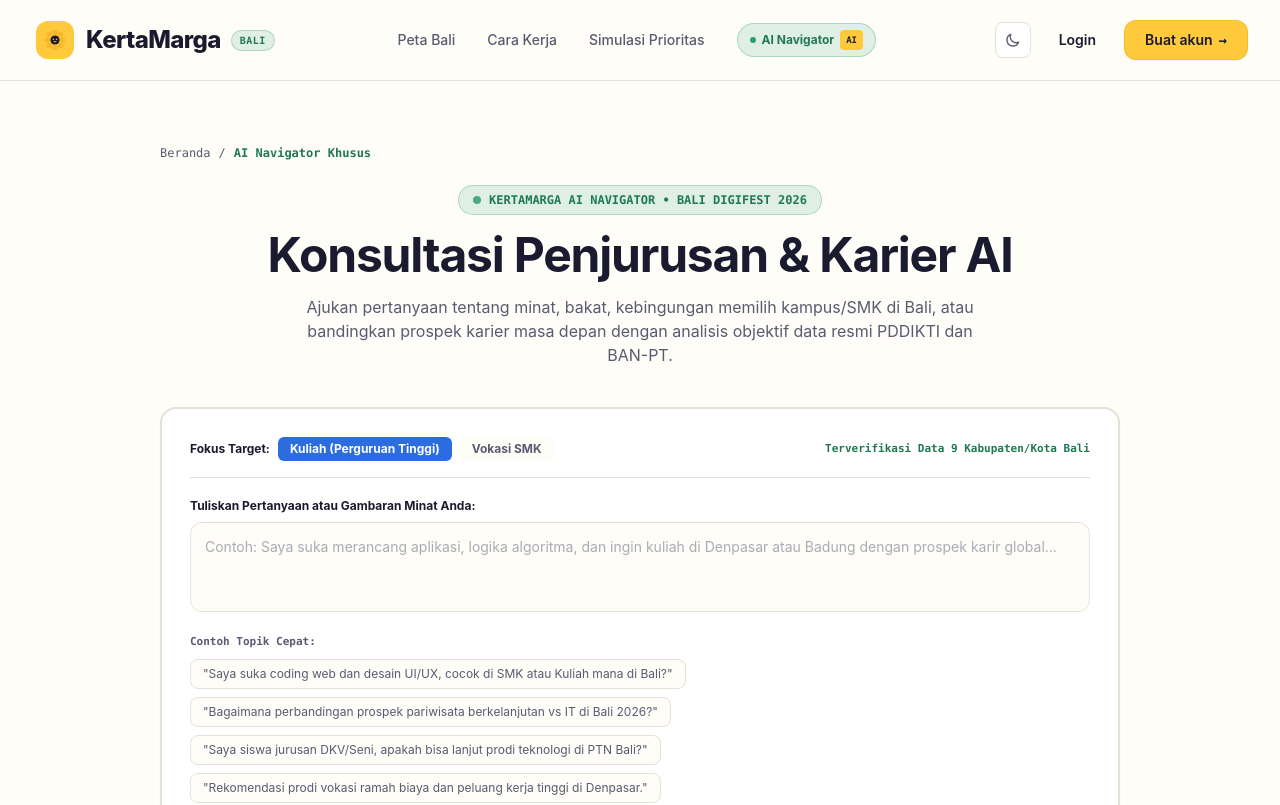
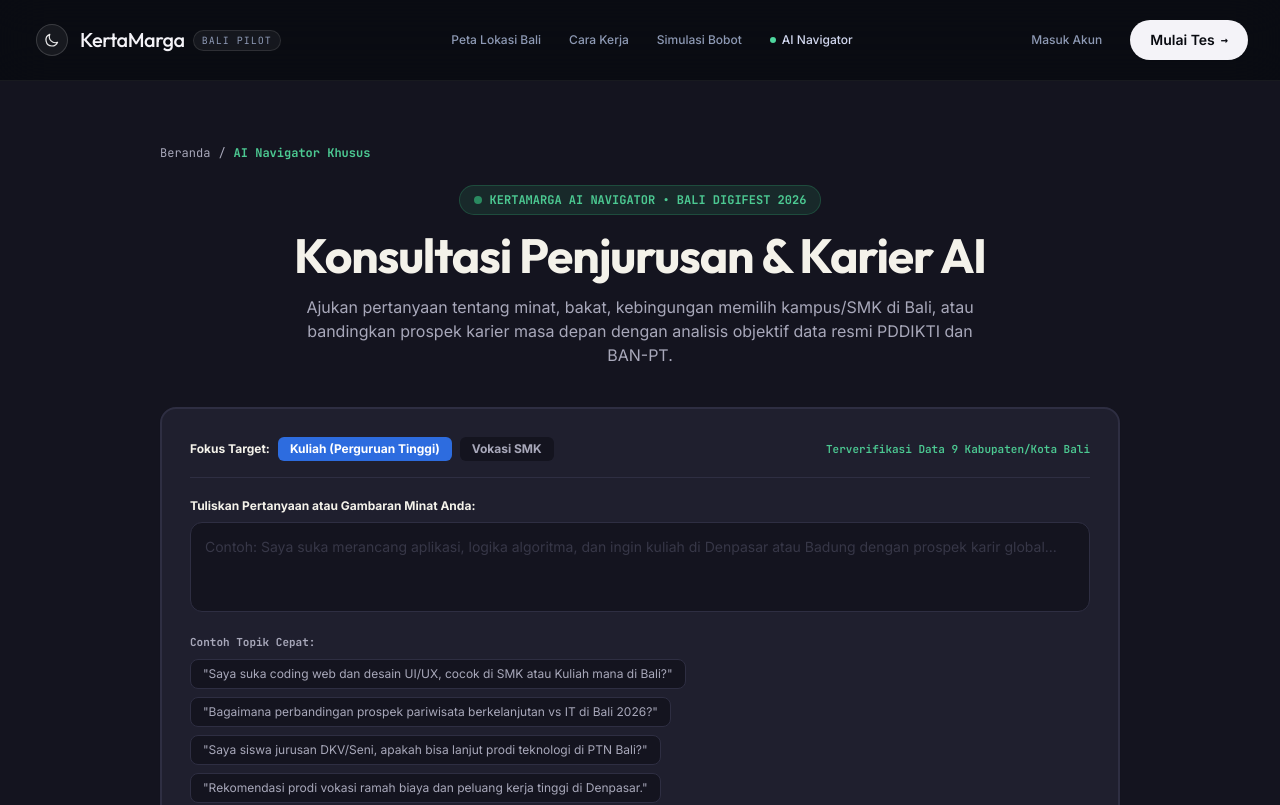
Before and after one commit to Great-YUDZZ/WE-ARE-SKENSA, a Next.js app: page /ai-navigator in a window 1280 px wide. Shown: the top 805 px of the page. Built offline with nearby package versions, Linux system fonts and the light colour scheme.

Commit message:
docs: tambahkan panduan operasional AGENT.md dan sempurnakan navbar Youform

```diff
--- a/src/app/globals.css
+++ b/src/app/globals.css
@@ -1,44 +1,29 @@
+@import url('https://fonts.googleapis.com/css2?family=Inter:wght@300;400;500;600;700;800&family=JetBrains+Mono:wght@400;500;600;700&family=Outfit:wght@400;500;600;700;800;900&display=swap');
+
 @tailwind base;
 @tailwind components;
 @tailwind utilities;
 
-@import url('https://fonts.googleapis.com/css2?family=Inter:wght@300;400;500;600;700;800&family=JetBrains+Mono:wght@400;500;600;700&family=Outfit:wght@400;500;600;700;800;900&display=swap');
+:root {
+  --color-bg: #080A10;
+  --color-canvas: #0B0E17;
+  --color-surface: #0D101A;
+  --color-surface-elevated: #121624;
+  --color-border: rgba(255, 255, 255, 0.08);
+  --color-ink: #F4F3F8;
+  --color-secondary: #8E9AB5;
+  --color-subtle: #5E687E;
 
-:root {
-  --color-bg: #FFFDF8;
-  --color-canvas: #FFFDF8;
-  --color-surface: #FFFFFF;
-  --color-surface-elevated: #F8F6F0;
-  --color-border: #E6E1D6;
-  --color-ink: #1B1B2F;
-  --color-secondary: #5A5A70;
-  --color-subtle: #8C8CA0;
-
-  --color-red: #D7263D;
-  --color-yellow: #FFC93C;
-  --color-blue: #2D6CDF;
-  --color-green: #2E9E6B;
-}
-
-.dark {
-  --color-bg: #14141F;
-  --color-canvas: #14141F;
-  --color-surface: #1F1F2E;
-  --color-surface-elevated: #262638;
-  --color-border: #2E2E42;
-  --color-ink: #F4F2EA;
-  --color-secondary: #A8A8BA;
-  --color-subtle: #6E6E85;
-
-  --color-red: #FF5A6B;
-  --color-yellow: #FFD25E;
-  --color-blue: #6C9BFF;
-  --color-green: #4CC992;
+  --color-red: #F26676;
+  --color-yellow: #F7C95C;
+  --color-blue: #5B8DEF;
+  --color-green: #4ED69E;
+  --color-green-dark: #4ED69E;
 }
 
 body {
-  background-color: var(--color-bg);
-  color: var(--color-ink);
+  background-color: #080A10;
+  color: #F4F3F8;
   font-family: 'Inter', -apple-system, BlinkMacSystemFont, "Segoe UI", Roboto, sans-serif;
   min-height: 100vh;
   margin: 0;
--- a/src/app/layout.tsx
+++ b/src/app/layout.tsx
@@ -12,8 +12,8 @@ export default function RootLayout({
   children: React.ReactNode;
 }>) {
   return (
-    <html lang="id">
-      <body className="bg-kmNeutral-latar dark:bg-kmNeutral-darkLatar text-kmNeutral-tinta dark:text-kmNeutral-darkTeks antialiased selection:bg-[#FFC93C] selection:text-[#1B1B2F]">
+    <html lang="id" className="dark scroll-smooth">
+      <body className="bg-[#080A10] text-[#F4F3F8] antialiased selection:bg-white/20 selection:text-white">
         {children}
       </body>
     </html>
--- a/src/components/Navbar.tsx
+++ b/src/components/Navbar.tsx
@@ -2,7 +2,6 @@
 
 import React, { useState } from "react";
 import Link from "next/link";
-import ThemeToggle from "@/components/ThemeToggle";
 
 interface NavbarProps {
   onOpenLogin: () => void;
@@ -17,225 +16,162 @@ export default function Navbar({
 }: NavbarProps) {
   const [mobileMenuOpen, setMobileMenuOpen] = useState(false);
 
-  const handleRegisterClick = () => {
-    if (onOpenRegister) {
-      onOpenRegister();
-    } else {
-      onOpenTest();
-    }
-    setMobileMenuOpen(false);
-  };
-
-  const handleLoginClick = () => {
-    onOpenLogin();
-    setMobileMenuOpen(false);
-  };
-
   return (
-    <header className="w-full bg-[#FFFDF8] dark:bg-[#14141F] border-b border-[#E6E1D6] dark:border-[#2E2E42] sticky top-0 z-30 transition-colors">
+    <header className="w-full bg-[#080A10]/80 backdrop-blur-xl border-b border-white/[0.06] sticky top-0 z-30 transition-all">
       <div className="max-w-7xl mx-auto px-4 sm:px-6 lg:px-8 h-18 sm:h-20 flex items-center justify-between">
-        {/* Brand Group (Youform style: Cheerful Yellow Flower Icon + Bold Modern Typography) */}
+        {/* Brand Group (Nocturne style: Moon Crescent Motif + Refined Typography) */}
         <Link
           href="/"
-          className="flex items-center gap-3 group focus:outline-none focus-visible:ring-2 focus-visible:ring-[#FFC93C] rounded-lg p-1 transition-all shrink-0"
+          className="flex items-center gap-3 group focus:outline-none focus-visible:ring-2 focus-visible:ring-white/40 rounded-lg p-1 transition-all shrink-0"
         >
-          {/* Flower Mascot Icon strictly constrained in size */}
-          <div
-            style={{ width: 38, height: 38, minWidth: 38, minHeight: 38 }}
-            className="w-[38px] h-[38px] rounded-xl bg-[#FFC93C] flex items-center justify-center shrink-0 overflow-hidden shadow-xs group-hover:rotate-6 transition-transform duration-200"
+          <div className="w-8 h-8 rounded-full bg-white/[0.06] border border-white/15 flex items-center justify-center text-white group-hover:scale-105 transition-transform">
+            <svg
+              className="w-4 h-4 text-white/90"
+              fill="none"
+              viewBox="0 0 24 24"
+              stroke="currentColor"
+              strokeWidth="1.8"
             >
-            <svg
-              width="24"
-              height="24"
-              viewBox="0 0 24 24"
-              style={{ width: 24, height: 24, display: "block" }}
-              className="shrink-0"
-              fill="none"
-              xmlns="http://www.w3.org/2000/svg"
-            >
-              {/* Petals */}
-              <circle cx="12" cy="4.5" r="2.8" fill="#F5B82A" />
-              <circle cx="12" cy="19.5" r="2.8" fill="#F5B82A" />
-              <circle cx="4.5" cy="12" r="2.8" fill="#F5B82A" />
-              <circle cx="19.5" cy="12" r="2.8" fill="#F5B82A" />
-              <circle cx="6.5" cy="6.5" r="2.8" fill="#F5B82A" />
-              <circle cx="17.5" cy="17.5" r="2.8" fill="#F5B82A" />
-              <circle cx="6.5" cy="17.5" r="2.8" fill="#F5B82A" />
-              <circle cx="17.5" cy="6.5" r="2.8" fill="#F5B82A" />
-              {/* Center face */}
-              <circle cx="12" cy="12" r="4.6" fill="#1B1B2F" />
-              {/* Eyes */}
-              <circle cx="10.4" cy="11.2" r="0.8" fill="#FFC93C" />
-              <circle cx="13.6" cy="11.2" r="0.8" fill="#FFC93C" />
-              {/* Smile */}
               <path
-                d="M10.6 13.3C11 14.1 13 14.1 13.4 13.3"
-                stroke="#FFC93C"
-                strokeWidth="0.9"
                 strokeLinecap="round"
+                strokeLinejoin="round"
+                d="M20.354 15.354A9 9 0 018.646 3.646 9.003 9.003 0 0012 21a9.003 9.003 0 008.354-5.646z"
               />
             </svg>
           </div>
-
-          <div className="flex items-center gap-2.5">
-            <span className="font-sans font-extrabold text-xl sm:text-2xl text-[#1B1B2F] dark:text-[#F4F2EA] tracking-tight">
+          <div className="flex items-center gap-2">
+            <span className="font-display font-medium text-lg sm:text-xl text-[#F4F3F8] tracking-tight">
               KertaMarga
             </span>
-            <span className="text-[10px] font-mono font-bold tracking-wider text-[#1F7A52] dark:text-[#4CC992] uppercase px-2 py-0.5 rounded-full bg-[#2E9E6B]/15 border border-[#2E9E6B]/30 hidden sm:inline-block">
-              BALI
+            <span className="text-[10px] font-mono tracking-widest text-[#8E9AB5] uppercase px-2 py-0.5 rounded-full bg-white/[0.05] border border-white/10 hidden sm:inline">
+              BALI PILOT
             </span>
           </div>
         </Link>
 
-        {/* Center / Navigation Links (Clean Youform Style + Shortcut Khusus AI) */}
-        <nav className="hidden md:flex items-center gap-7 lg:gap-8 text-sm font-medium text-[#5A5A70] dark:text-[#A8A8BA]">
-          <Link
-            href="/#peta-kampus"
-            className="hover:text-[#1B1B2F] dark:hover:text-[#F4F2EA] transition-colors py-1"
+        {/* Center Navigation Links */}
+        <nav className="hidden md:flex items-center gap-7 text-xs font-medium text-[#8E9AB5]">
+          <a
+            href="#peta-kampus"
+            className="hover:text-[#F4F3F8] transition-colors"
           >
-            Peta Bali
-          </Link>
-          <Link
-            href="/#cara-kerja"
-            className="hover:text-[#1B1B2F] dark:hover:text-[#F4F2EA] transition-colors py-1"
+            Peta Lokasi Bali
+          </a>
+          <a
+            href="#cara-kerja"
+            className="hover:text-[#F4F3F8] transition-colors"
           >
             Cara Kerja
-          </Link>
-          <Link
-            href="/#simulator"
-            className="hover:text-[#1B1B2F] dark:hover:text-[#F4F2EA] transition-colors py-1"
+          </a>
+          <a
+            href="#simulator"
+            className="hover:text-[#F4F3F8] transition-colors"
           >
-            Simulasi Prioritas
-          </Link>
-
-          {/* Shortcut Halaman Khusus AI */}
+            Simulasi Bobot
+          </a>
           <Link
             href="/ai-navigator"
-            className="inline-flex items-center gap-1.5 px-3 py-1.5 rounded-full text-xs font-bold bg-[#2E9E6B]/15 text-[#1F7A52] dark:text-[#4CC992] border border-[#2E9E6B]/30 hover:bg-[#2E9E6B]/25 hover:border-[#2E9E6B]/50 transition-all shadow-xs"
+            className="hover:text-[#F4F3F8] text-[#D2D8F0] transition-colors flex items-center gap-1.5"
           >
-            <span className="w-1.5 h-1.5 rounded-full bg-[#2E9E6B] animate-pulse" />
+            <span className="w-1.5 h-1.5 rounded-full bg-[#4ED69E] animate-pulse" />
             <span>AI Navigator</span>
-            <span className="text-[9px] font-mono px-1.5 py-0.5 bg-[#FFC93C] text-[#1B1B2F] rounded font-extrabold">
-              AI
-            </span>
           </Link>
         </nav>
 
-        {/* Right Action Group: ThemeToggle + Login text link + Buat Akun yellow button */}
-        <div className="flex items-center gap-2 sm:gap-4">
-          {/* Theme Toggle Button */}
-          <ThemeToggle />
-
-          {/* Login Action (Clean text link style, matching photo 2 'Log in') */}
+        {/* Right Action Group */}
+        <div className="flex items-center gap-3 sm:gap-4">
           <button
-            onClick={handleLoginClick}
+            onClick={onOpenLogin}
             type="button"
-            className="text-sm font-semibold text-[#1B1B2F] dark:text-[#F4F2EA] hover:text-[#D7263D] dark:hover:text-[#FF5A6B] px-3 py-2 transition-colors cursor-pointer rounded-lg focus:outline-none focus-visible:ring-2 focus-visible:ring-[#FFC93C]"
+            className="text-xs font-medium text-[#8E9AB5] hover:text-[#F4F3F8] px-3 py-1.5 transition-colors cursor-pointer"
           >
-            Login
+            Masuk Akun
           </button>
 
-          {/* Buat Akun Action (Warm Yellow Button matching photo 2 'Sign up free ->') */}
+          {/* Primary Pill Button (Try it free style) */}
           <button
-            onClick={handleRegisterClick}
+            onClick={onOpenRegister || onOpenTest}
             type="button"
-            className="group h-10 px-4.5 sm:px-5 rounded-xl bg-[#FFC93C] hover:bg-[#F5BF2E] active:scale-98 text-[#1B1B2F] font-sans font-semibold text-xs sm:text-sm transition-all duration-150 cursor-pointer flex items-center justify-center gap-1.5 shadow-sm border border-[#E6B020]/40 focus:outline-none focus-visible:ring-2 focus-visible:ring-[#1B1B2F]"
+            className="h-9 sm:h-10 px-5 rounded-full bg-[#F4F3F8] hover:bg-white text-[#080A10] font-sans font-semibold text-xs sm:text-sm transition-all duration-150 active:scale-97 cursor-pointer flex items-center justify-center gap-1.5 shadow-sm"
           >
-            <span>Buat akun</span>
-            <span className="font-mono text-sm transition-transform duration-150 group-hover:translate-x-0.5">
-              &rarr;
-            </span>
+            <span>Mulai Tes</span>
+            <span className="font-mono text-xs">&rarr;</span>
           </button>
 
-          {/* Mobile Menu Hamburger Toggle */}
+          {/* Mobile Menu Toggle Button */}
           <button
             onClick={() => setMobileMenuOpen(!mobileMenuOpen)}
             type="button"
-            aria-label="Buka menu navigasi"
-            className="md:hidden p-2 rounded-lg text-[#1B1B2F] dark:text-[#F4F2EA] hover:bg-[#E6E1D6]/40 dark:hover:bg-[#2E2E42]/50 transition-colors"
+            className="md:hidden p-2 rounded-lg text-[#8E9AB5] hover:text-[#F4F3F8] hover:bg-white/5 transition-colors"
+            aria-label="Toggle navigation menu"
           >
             <svg
               className="w-5 h-5"
               fill="none"
               viewBox="0 0 24 24"
               stroke="currentColor"
-              strokeWidth="2"
             >
               {mobileMenuOpen ? (
-                <path
-                  strokeLinecap="round"
-                  strokeLinejoin="round"
-                  d="M6 18L18 6M6 6l12 12"
-                />
+                <path strokeLinecap="round" strokeLinejoin="round" strokeWidth="2" d="M6 18L18 6M6 6l12 12" />
               ) : (
-                <path
-                  strokeLinecap="round"
-                  strokeLinejoin="round"
-                  d="M4 6h16M4 12h16M4 18h16"
-                />
+                <path strokeLinecap="round" strokeLinejoin="round" strokeWidth="2" d="M4 6h16M4 12h16M4 18h16" />
               )}
             </svg>
           </button>
         </div>
       </div>
 
-      {/* Mobile Dropdown Menu (Solid background, no glassmorphism) */}
+      {/* Mobile Drawer */}
       {mobileMenuOpen && (
-        <div className="md:hidden w-full bg-[#FFFDF8] dark:bg-[#14141F] border-b border-[#E6E1D6] dark:border-[#2E2E42] px-4 py-4 space-y-3 shadow-lg">
-          <div className="flex flex-col space-y-2 text-sm font-medium text-[#5A5A70] dark:text-[#A8A8BA]">
-            <Link
-              href="/#peta-kampus"
+        <div className="md:hidden bg-[#0D101A] border-b border-white/10 px-4 pt-3 pb-6 space-y-3">
+          <a
+            href="#peta-kampus"
             onClick={() => setMobileMenuOpen(false)}
-              className="px-3 py-2 rounded-lg hover:bg-[#E6E1D6]/40 dark:hover:bg-[#2E2E42] hover:text-[#1B1B2F] dark:hover:text-white transition-colors"
+            className="block py-2 text-sm text-[#8E9AB5] hover:text-[#F4F3F8]"
           >
-              Peta Bali
-            </Link>
-            <Link
-              href="/#cara-kerja"
+            Peta Lokasi Bali
+          </a>
+          <a
+            href="#cara-kerja"
             onClick={() => setMobileMenuOpen(false)}
-              className="px-3 py-2 rounded-lg hover:bg-[#E6E1D6]/40 dark:hover:bg-[#2E2E42] hover:text-[#1B1B2F] dark:hover:text-white transition-colors"
+            className="block py-2 text-sm text-[#8E9AB5] hover:text-[#F4F3F8]"
           >
             Cara Kerja
-            </Link>
-            <Link
-              href="/#simulator"
+          </a>
+          <a
+            href="#simulator"
             onClick={() => setMobileMenuOpen(false)}
-              className="px-3 py-2 rounded-lg hover:bg-[#E6E1D6]/40 dark:hover:bg-[#2E2E42] hover:text-[#1B1B2F] dark:hover:text-white transition-colors"
+            className="block py-2 text-sm text-[#8E9AB5] hover:text-[#F4F3F8]"
           >
-              Simulasi Prioritas
-            </Link>
-
-            {/* Mobile AI Shortcut */}
+            Simulasi Bobot
+          </a>
           <Link
             href="/ai-navigator"
             onClick={() => setMobileMenuOpen(false)}
-              className="px-3 py-2.5 rounded-lg bg-[#2E9E6B]/15 border border-[#2E9E6B]/30 text-[#1F7A52] dark:text-[#4CC992] font-bold flex items-center justify-between"
+            className="block py-2 text-sm text-[#D2D8F0]"
           >
-              <span className="flex items-center gap-2">
-                <span className="w-2 h-2 rounded-full bg-[#2E9E6B] animate-pulse" />
-                <span>AI Navigator (Asisten Khusus)</span>
-              </span>
-              <span className="text-[10px] font-mono px-2 py-0.5 bg-[#FFC93C] text-[#1B1B2F] rounded font-extrabold">
-                AI
-              </span>
+            AI Navigator &rarr;
           </Link>
-          </div>
-
-          <div className="pt-3 border-t border-[#E6E1D6] dark:border-[#2E2E42] flex flex-col gap-2">
+          <div className="pt-2 border-t border-white/10 flex flex-col gap-2">
             <button
-              onClick={handleLoginClick}
+              onClick={() => {
+                onOpenLogin();
+                setMobileMenuOpen(false);
+              }}
               type="button"
-              className="w-full py-2.5 text-center text-sm font-semibold text-[#1B1B2F] dark:text-[#F4F2EA] rounded-lg border border-[#E6E1D6] dark:border-[#2E2E42] hover:bg-[#E6E1D6]/30 dark:hover:bg-[#2E2E42]/40 transition-colors"
+              className="w-full py-2.5 rounded-full border border-white/15 text-white text-xs font-medium"
             >
-              Login
+              Masuk Akun
             </button>
             <button
-              onClick={handleRegisterClick}
+              onClick={() => {
+                (onOpenRegister || onOpenTest)();
+                setMobileMenuOpen(false);
+              }}
               type="button"
-              className="w-full py-2.5 text-center text-sm font-semibold text-[#1B1B2F] bg-[#FFC93C] hover:bg-[#F5BF2E] rounded-lg shadow-sm border border-[#E6B020]/40 flex items-center justify-center gap-1.5"
+              className="w-full py-2.5 rounded-full bg-[#F4F3F8] text-[#080A10] text-xs font-semibold"
             >
-              <span>Buat akun</span>
-              <span className="font-mono text-sm">&rarr;</span>
+              Mulai Tes Gratis
             </button>
           </div>
         </div>
```
Also changed, not shown: 2 other files (tests, documents, lock files or other folders). Lines whose indentation alone changed are shown as unchanged.
